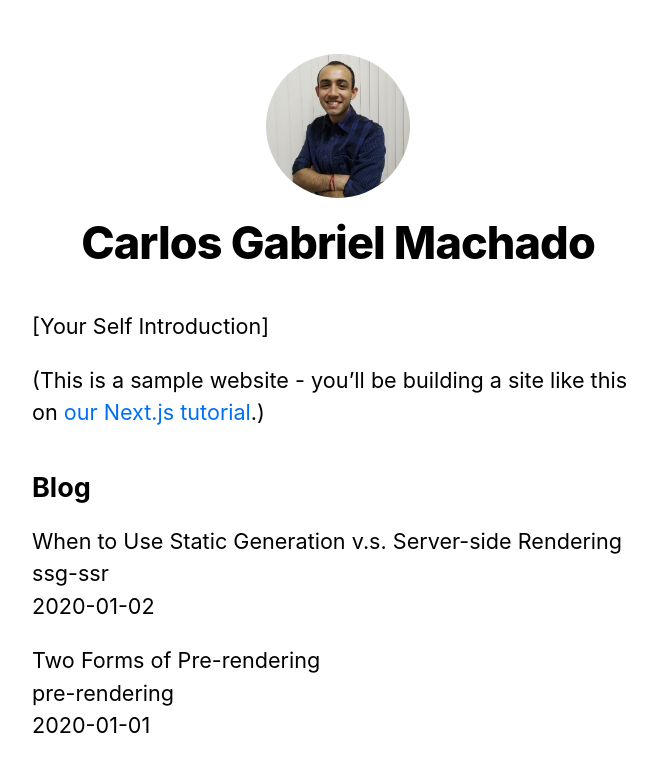
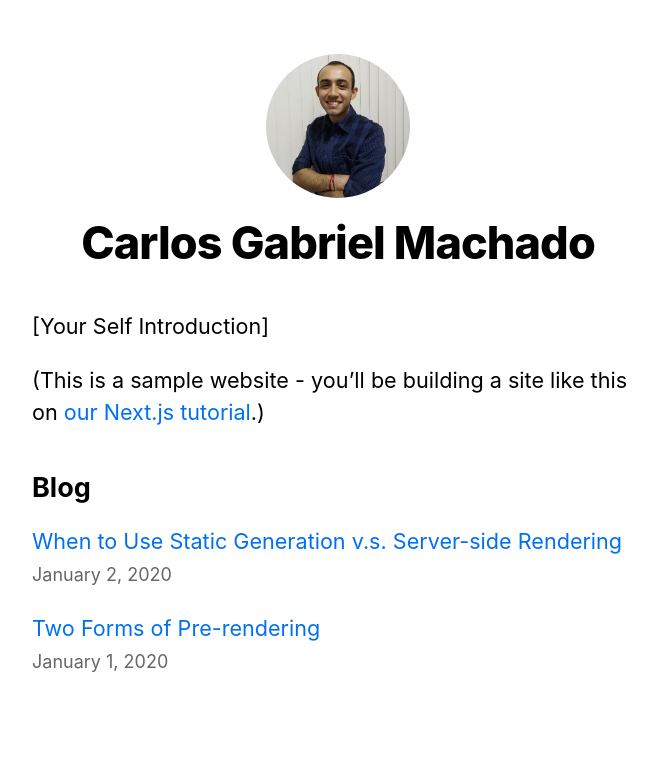
Before and after one commit to carlosMachado1/nextjs-blog, a Next.js app: page / in a window 1280 px wide. Shown: the top 772 px of the page, without its empty margins (302-959 px from the left). Built offline with nearby package versions, Linux system fonts and the light colour scheme.

Commit message:
Project Finishedgit add -Agit add -A

```diff
--- /dev/null
+++ b/components/date.tsx
@@ -0,0 +1,10 @@
+import { parseISO, format } from "date-fns"
+
+export default function Date ({ dateString}) {
+    const date = parseISO(dateString)
+    return <time
+        dateTime = {dateString}
+    >
+        {format(date, "LLLL d, yyyy")}
+    </time>
+}
--- /dev/null
+++ b/pages/api/hello.tsx
@@ -0,0 +1,3 @@
+export default function handler(req, res) {
+    res.status(200).json({ text: 'Hello' })
+}
--- a/pages/index.tsx
+++ b/pages/index.tsx
@@ -2,6 +2,8 @@ import Head from 'next/head'
 import Layout, { siteTitle } from '../components/layout'
 import utilStyles from '../styles/utils.module.css'
 import { getSortedPostsData } from "../lib/posts"
+import Link from 'next/link'
+import Date from '../components/date'
 
 
 export default function Home({ allPostsData }) {
@@ -27,11 +29,13 @@ export default function Home({ allPostsData }) {
         <ul className={utilStyles.list}>
           {allPostsData.map(({ id, date, title }) => (
             <li className={utilStyles.listItem} key={id}>
-              {title}
+              <Link href={`/posts/${id}`}>
+                <a>{title}</a>
+              </Link>
               <br />
-              {id}
-              <br />
-              {date}
+              <small className={utilStyles.lightText}>
+                <Date dateString={date} />
+              </small>
             </li>
           ))}
         </ul>
```
Also changed, not shown: pages/posts/[id].tsx (+16 -9 lines).
